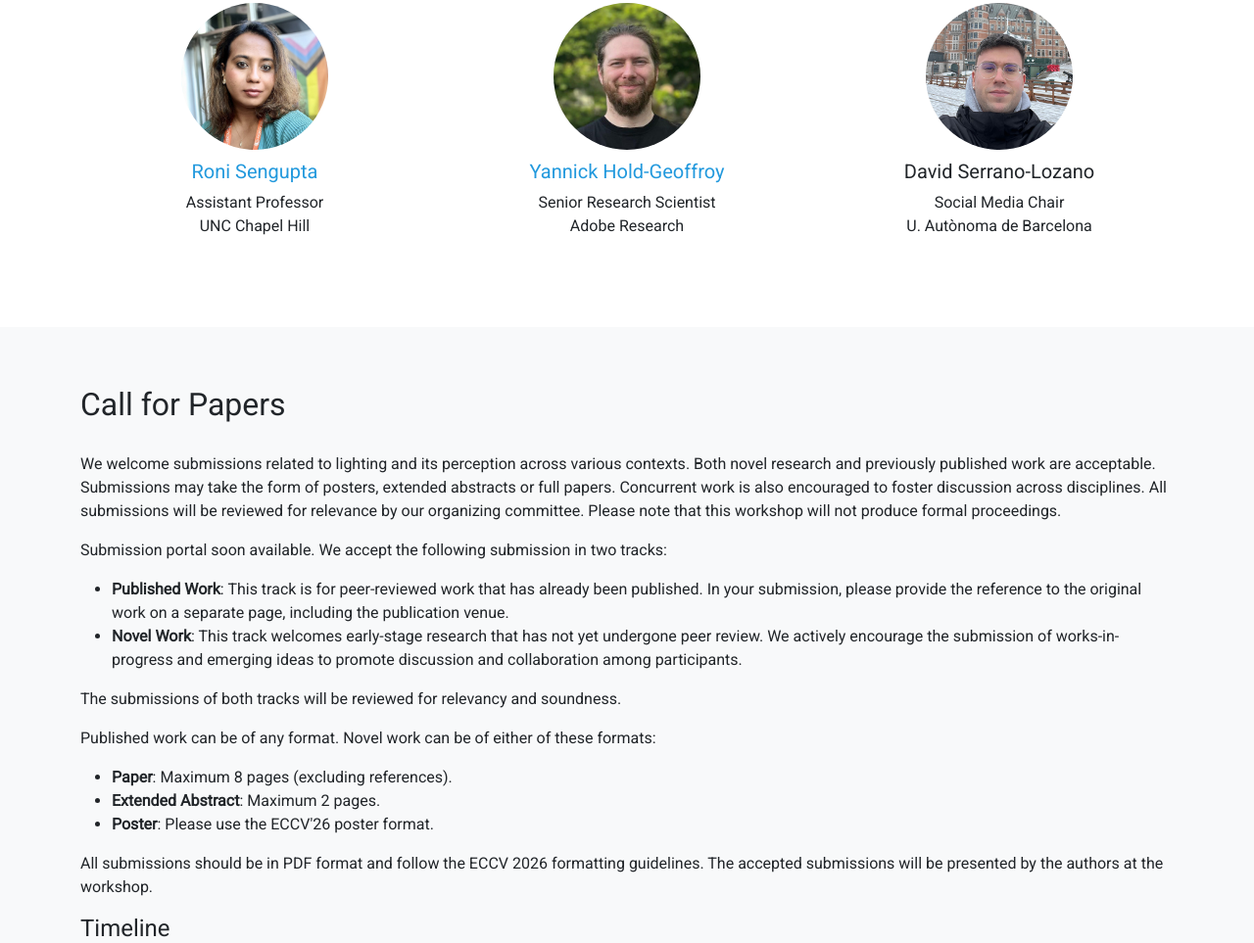
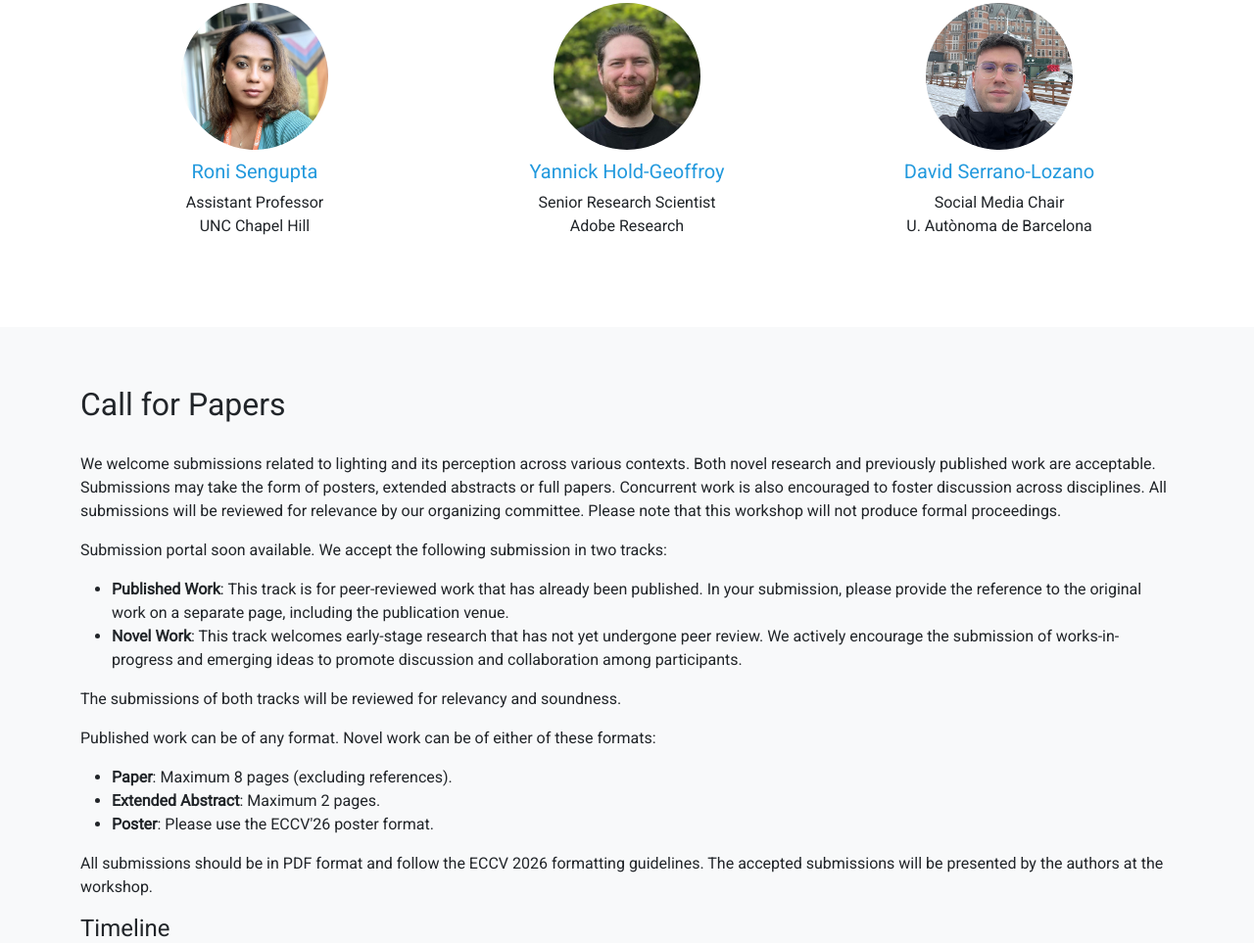
Before and after one commit to UniLight-Workshop/unilight2026, a plain HTML site: page index.html in a window 1280 px wide. Shown: the part 2315-3278 px from the top of the page at 98% size. Drawn offline with nearby package versions, Linux system fonts and the light colour scheme.

Commit message:
Updated David's webpage

```diff
--- a/index.html
+++ b/index.html
@@ -228,7 +228,7 @@
           </div>
           <div class="col-md-4 organizer-card">
             <img src="img/org_david.jpg" alt="David Serrano-Lozano" class="organizer-img">
-            <h5>David Serrano-Lozano</h5>
+            <h5><a href="https://davidserra9.github.io/">David Serrano-Lozano</a></h5>
             <p>Social Media Chair<br>U. Autònoma de Barcelona</p>
           </div>
         </div>
```
